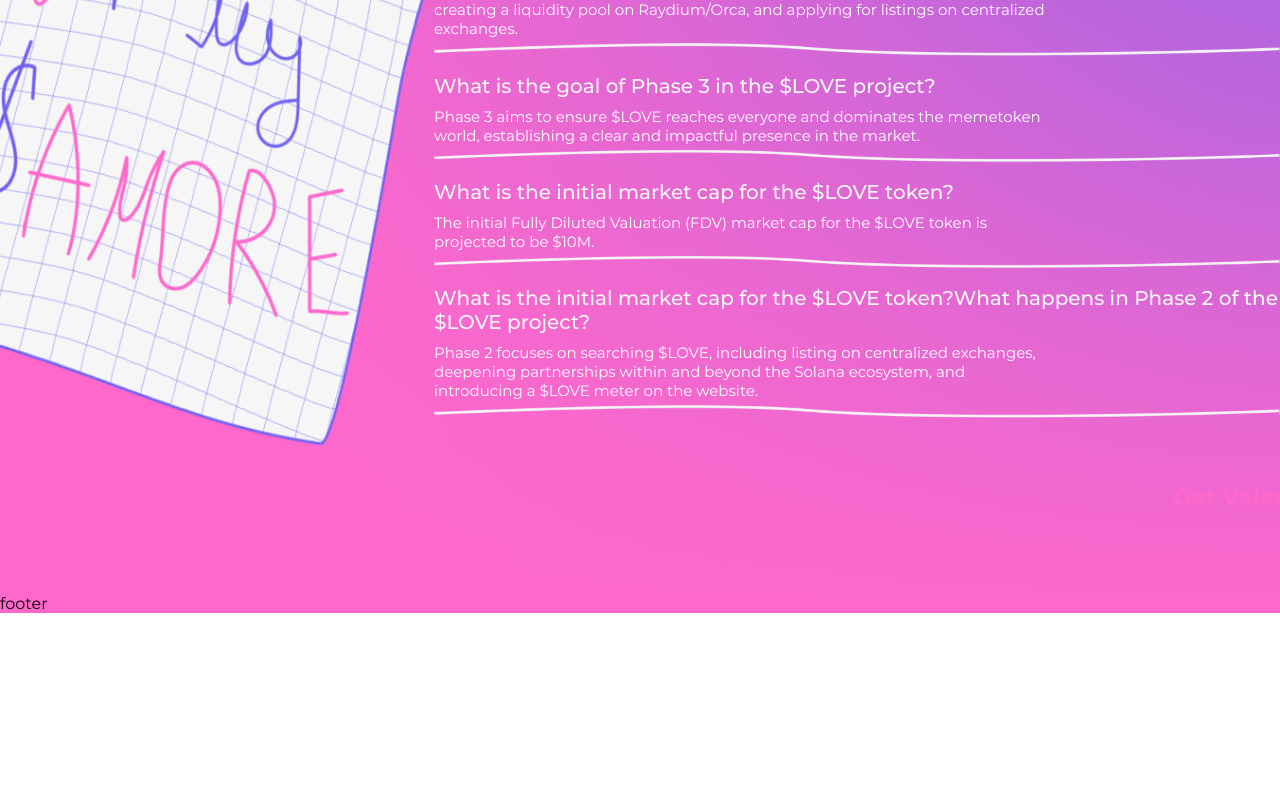
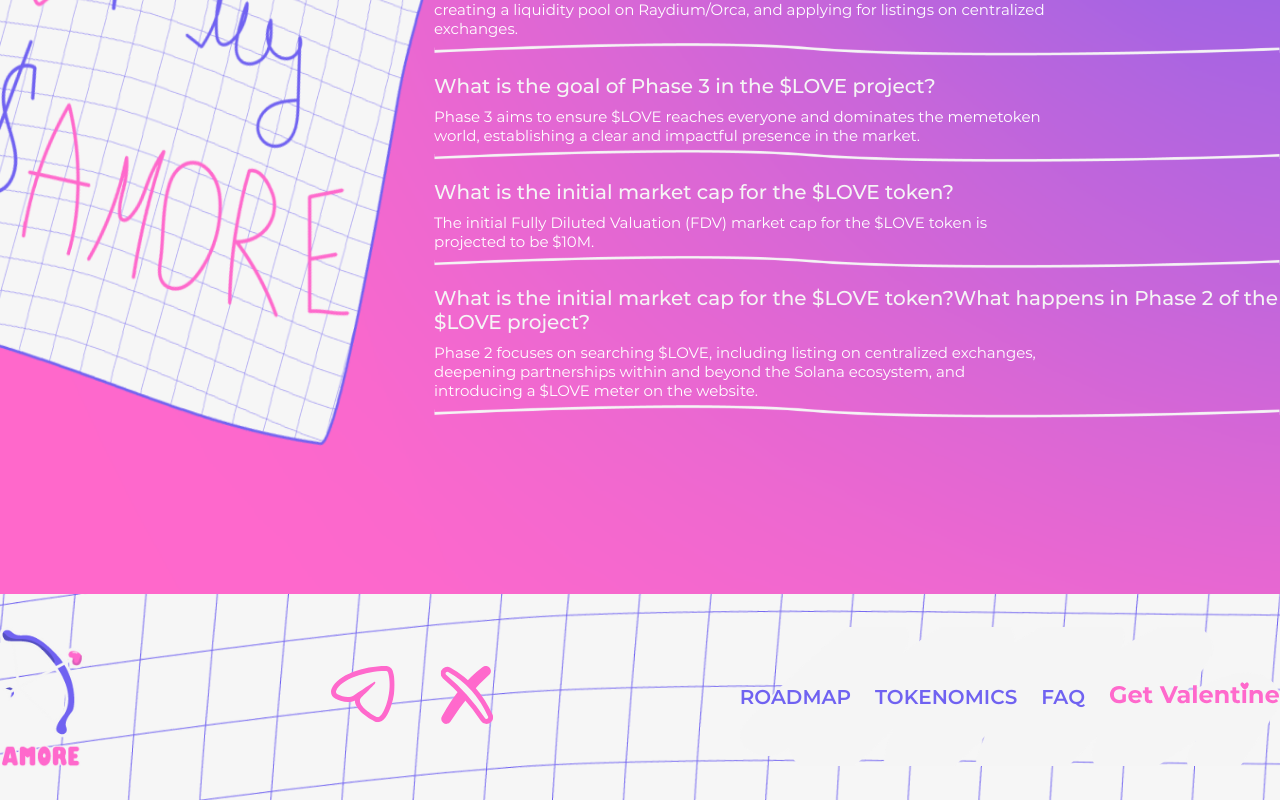
Before and after one commit to fayzullayevelmurod/AMORE, a React (Vite) app: page / in a window 1280 px wide. Shown: the part 5211-6011 px from the top of the page. Before the commit the page ends 5824 px from the top, so only its background shows below. Built offline with nearby package versions, Linux system fonts and the light colour scheme.

Commit message:
footer section finished

```diff
--- a/src/components/layout/footer.jsx
+++ b/src/components/layout/footer.jsx
@@ -1,10 +1,35 @@
+import assets from '../../assets';
 import './layout.css';
 
 export const Footer = () => {
 	return (
-		<footer>
+		<footer className='footer'>
 			<div className="container">
-				footer
+				<img src={assets.logoTwo} alt="logo" />
+				<div className="social-media">
+					<a href="#!">
+						<img src={assets.telgram} alt="telegram" />
+					</a>
+					<a href="#!">
+						<img src={assets.twitter} alt="twitter" />
+					</a>
+				</div>
+				<nav>
+					<ul className='nav-list'>
+						<li className="nav-item">
+							<a href="#rodmap" className="nav-link">ROADMAP</a>
+						</li>
+						<li className="nav-item">
+							<a href="#tokenomics" className="nav-link">TOKENOMICS</a>
+						</li>
+						<li className="nav-item">
+							<a href="#faq" className="nav-link">FAQ</a>
+						</li>
+						<a className='get-valintine' href="#!">
+							<img src={assets.footerValintineIcon} alt="valitine icon" />
+						</a>
+					</ul>
+				</nav>
 			</div>
 		</footer>
 	)
--- a/src/components/layout/layout.css
+++ b/src/components/layout/layout.css
@@ -21,13 +21,48 @@
 	font-weight: 600;
 }
 
-/* .header .nav-link:hover {
-	color: #FF69CC;
-} */
-
 .header .get-valentine__btn {
 	color: var(--white);
 	font-size: 24px;
 	font-weight: 700;
 	margin-left: 47px;
 }
+
+/* footer start */
+.footer {
+	background-image: url(../../assets/footer-bg.png);
+	background-repeat: no-repeat;
+	background-size: cover;
+	padding: 33px 0;
+}
+
+.footer .container {
+	display: flex;
+	align-items: center;
+	justify-content: space-between;
+}
+
+.footer .social-media {
+	display: flex;
+	align-items: center;
+	gap: 45px;
+}
+
+.footer .nav-list {
+	display: flex;
+	align-items: center;
+	gap: 24px;
+}
+
+.footer nav {
+	background-image: url(../../assets/footer-box-bg.png);
+	background-repeat: no-repeat;
+	background-size: 100% 100%;
+	padding: 53px 0;
+}
+
+.footer .nav-list .nav-link {
+	color: var(--purple);
+	font-size: 20px;
+	font-weight: 600;
+}
```
Also changed, not shown: src/assets/index.js (+9 -2 lines), src/assets/footer-box-bg.png (added), src/assets/icons/footer-valintine.svg (added).
